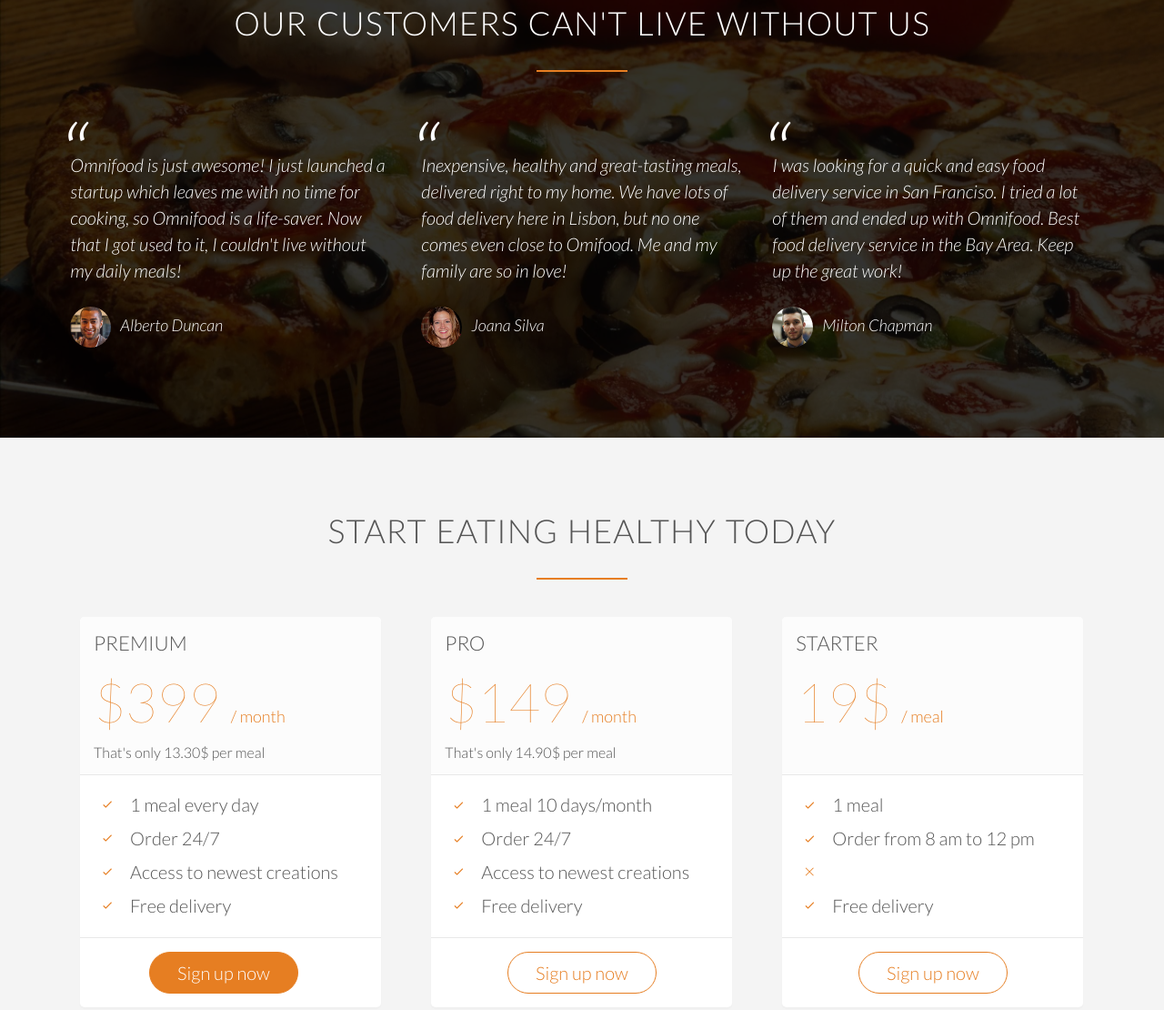
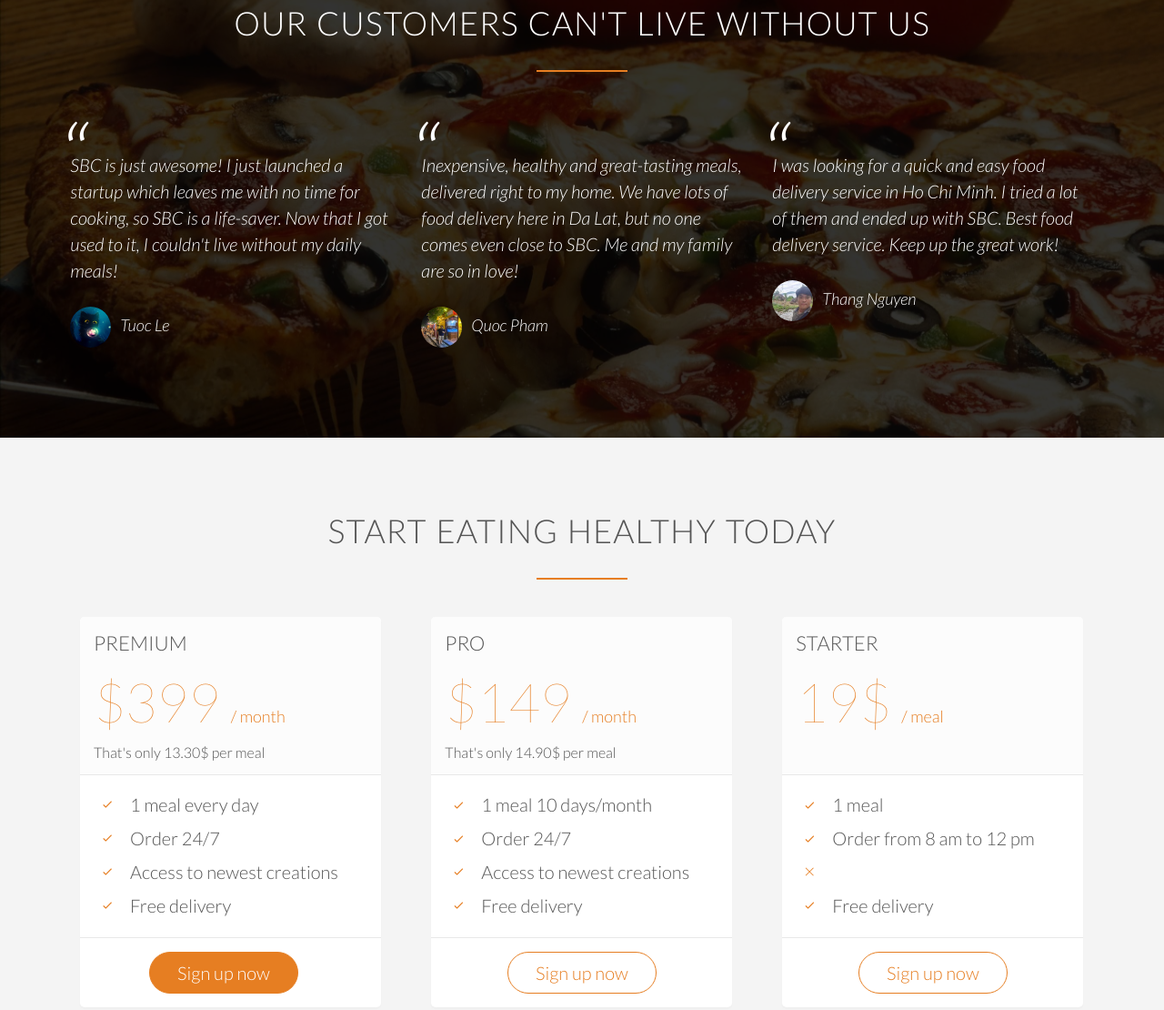
Before and after one commit to thangnguyenviet0307/foodshop, a plain HTML site: page index.html in a window 1280 px wide. Shown: the part 3490-4600 px from the top of the page at 91% size. Drawn offline with nearby package versions, Linux system fonts and the light colour scheme; a script that the page names is missing; files whose address does not match are found by name.

Commit message:
change img

```diff
--- a/index.html
+++ b/index.html
@@ -12,7 +12,7 @@
         <link rel="stylesheet" type="text/css" href="resources/css/style.css">
         <link rel="stylesheet" type="text/css" href="resources/css/queries.css">
         <link href='http://fonts.googleapis.com/css?family=Lato:100,300,400,300italic' rel='stylesheet' type='text/css'>
-        <title>Omnifood</title>
+        <title>Sa Bi Chuong</title>
 
         <!-- <link rel="apple-touch-icon" sizes="57x57" href="/resources/favicons/apple-touch-icon-57x57.png">
         <link rel="apple-touch-icon" sizes="60x60" href="/resources/favicons/apple-touch-icon-60x60.png">
@@ -273,20 +273,20 @@
             <div class="row">
                 <div class="col span-1-of-3">
                     <blockquote>
-                        Omnifood is just awesome! I just launched a startup which leaves me with no time for cooking, so Omnifood is a life-saver. Now that I got used to it, I couldn't live without my daily meals!
-                        <cite><img src="resources/img/customer-1.jpg" alt="Customer 1 photo">Alberto Duncan</cite>
+                        SBC is just awesome! I just launched a startup which leaves me with no time for cooking, so SBC is a life-saver. Now that I got used to it, I couldn't live without my daily meals!
+                        <cite><img src="resources/img/TuocLe.png" alt="Customer 1 photo">Tuoc Le</cite>
                     </blockquote>
                 </div>
                 <div class="col span-1-of-3">
                     <blockquote>
-                       Inexpensive, healthy and great-tasting meals, delivered right to my home. We have lots of food delivery here in Lisbon, but no one comes even close to Omifood. Me and my family are so in love!
-                        <cite><img src="resources/img/customer-2.jpg" alt="Customer 2 photo">Joana Silva</cite>
+                       Inexpensive, healthy and great-tasting meals, delivered right to my home. We have lots of food delivery here in Da Lat, but no one comes even close to SBC. Me and my family are so in love!
+                        <cite><img src="resources/img/PhamQuoc.jpg" alt="Customer 2 photo">Quoc Pham</cite>
                     </blockquote>
                 </div>
                 <div class="col span-1-of-3">
                     <blockquote>
-I was looking for a quick and easy food delivery service in San Franciso. I tried a lot of them and ended up with Omnifood. Best food delivery service in the Bay Area. Keep up the great work!
-                    <cite><img src="resources/img/customer-3.jpg" alt="Customer 3 photo">Milton Chapman</cite>
+                        I was looking for a quick and easy food delivery service in Ho Chi Minh. I tried a lot of them and ended up with SBC. Best food delivery service. Keep up the great work!
+                    <cite><img src="resources/img/ThangNguyen.jpg" alt="Customer 3 photo">Thang Nguyen</cite>
                     </blockquote>
                 </div>
             </div>
@@ -448,7 +448,7 @@ I was looking for a quick and easy food delivery service in San Franciso. I trie
             </div>
             <div class="row">
                 <p>
-                    Copyright &copy; 2015 by Omnifood. All rights reserved.
+                    Copyright &copy; 2024 by Sa Bi Chuong Broken rice. All rights reserved.
                 </p>
             </div>
         </footer>
```
Also changed, not shown: resources/img/PhamQuoc.jpg (added), resources/img/ThangNguyen.jpg (added), resources/img/TuocLe.png (added).
